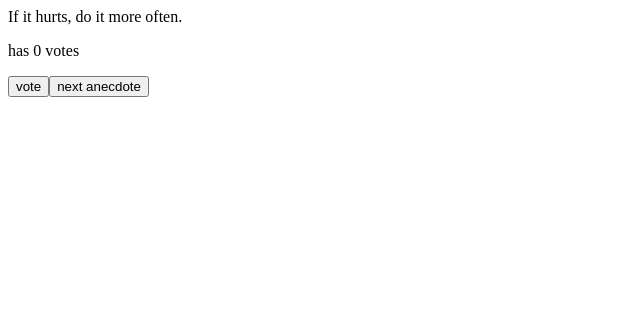
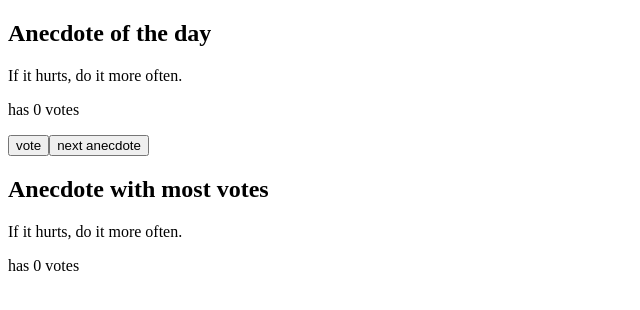
Before and after one commit to heguilenjuan/fullstackopen, a React (Vite) app in the folder part1/: page / in a window 1280 px wide. Shown: the top 310 px of the page, without its empty margins (0-640 px from the left). Built offline with nearby package versions, Linux system fonts and the light colour scheme.

Commit message:
exercise 1.14

```diff
--- a/part1/src/App.jsx
+++ b/part1/src/App.jsx
@@ -26,14 +26,27 @@
       setVotes(newVotes)
   }
 
+  const maxVotes = Math.max(...votes)
+  const maxIndex = votes.indexOf(maxVotes)
+
+
   return (
     <>
     <div>
+      <h2>Anecdote of the day</h2>
       {anecdotes[selected]}
       <p>has {votes[selected]} votes</p>
     </div>
       <Button name={"vote"} onClick={applyVote}/>
       <Button name={"next anecdote"} onClick={handleNextAnecdote}/>
+
+    <div>
+      <h2>Anecdote with most votes</h2>
+      <div>
+        {anecdotes[maxIndex]}
+        <p>has {maxVotes} votes</p>
+      </div>
+    </div>
     </>
   )
 }
```
